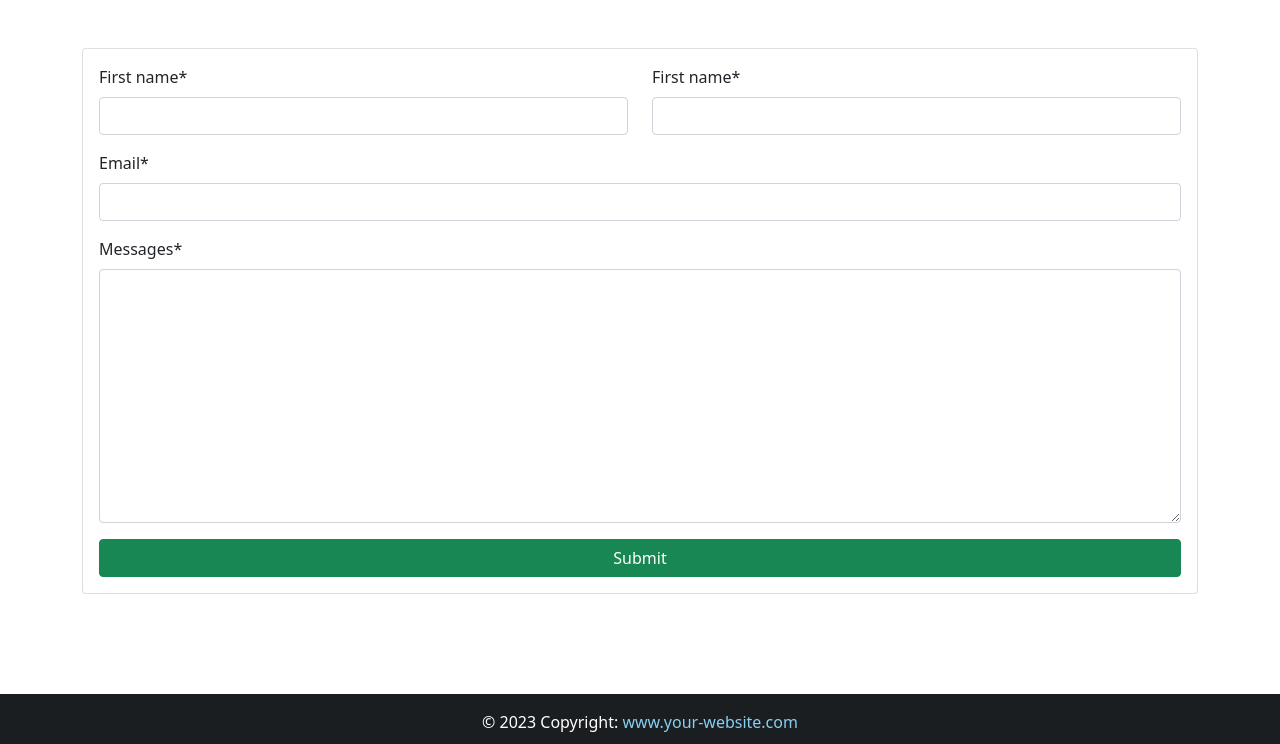
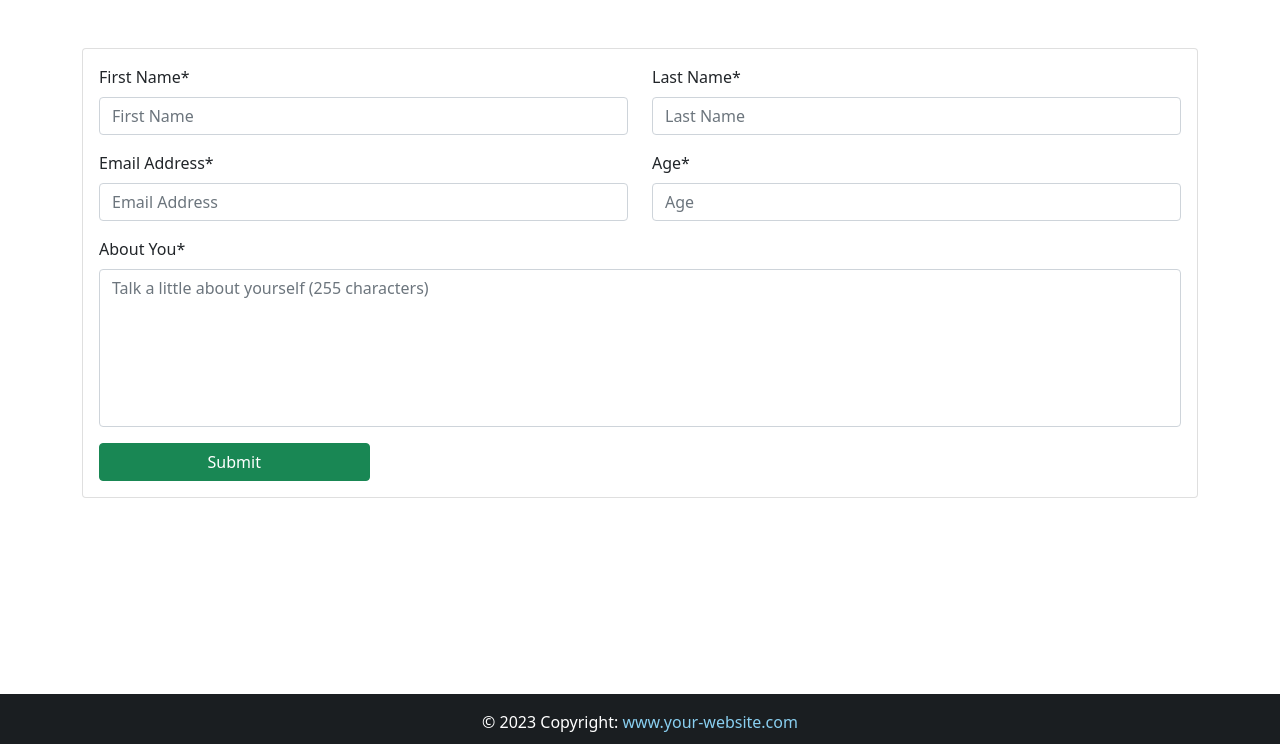
Before and after one commit to iamaliataie/django-human-resources, a Django app: page / in a window 1280 px wide. Shown: the part 56-800 px from the top of the page. Run offline with Django 4.2, Linux system fonts and the light colour scheme; some libraries are stand-ins or nearby versions.

Commit message:
form validation done

```diff
--- a/App/forms.py
+++ b/App/forms.py
@@ -1,8 +1,49 @@
 from django import forms
+from django.core.validators import RegexValidator, integer_validator
 from .models import Candidate
 
+class CandidateForm(forms.ModelForm):
 
-class CandidateForm(forms.ModelForm):
+    first_name = forms.CharField(
+        label="First Name",
+        max_length=100,
+        validators=[
+                RegexValidator(r'^[a-zA-ZÀ-ÿ\s]*$', message='Only letters are allowed'),
+                ],
+        widget=forms.TextInput(attrs={'placeholder': 'First Name'})
+    )
+    last_name = forms.CharField(
+        label="Last Name",
+        max_length=100,
+        validators=[
+                RegexValidator(
+                    r'^[a-zA-ZÀ-ÿ\s]*$',
+                    message='Only letters are allowed'
+                    )
+                ],
+        widget=forms.TextInput(attrs={'placeholder': 'Last Name'})
+    )
+    email = forms.CharField(
+        label="Email Address",
+        max_length=100,
+        validators=[
+                RegexValidator(
+                    r'^[a-zA-Z0-9.+_-]+@[a-zA-Z0-9._-]+\.[a-zA-Z]+$',
+                    message='Enter a valid email address'
+                    )
+                ],
+        widget=forms.TextInput(attrs={'placeholder': 'Email Address'})
+    )
+    age = forms.IntegerField(
+        label="Age",
+        min_value=20,
+        widget=forms.NumberInput(attrs={'placeholder': 'Age'})
+    )
+    messages = forms.CharField(
+        label="About You",
+        max_length=255,
+        widget=forms.Textarea(attrs={'placeholder': 'Talk a little about yourself (255 characters)', 'rows': 6, 'style': 'resize:none'})
+    )
     class Meta:
         model = Candidate
-        fields = '__all__'
+        fields = ["first_name", "last_name", "email", 'age', "messages"]
--- a/App/models.py
+++ b/App/models.py
@@ -6,6 +6,7 @@ class Candidate(models.Model):
     first_name = models.CharField(max_length=255)
     last_name = models.CharField(max_length=255)
     email = models.EmailField(max_length=255)
+    age = models.IntegerField(default=20,)
     messages = models.TextField()
     created_on = models.DateTimeField(auto_now_add=True)
 
--- a/App/templates/home.html
+++ b/App/templates/home.html
@@ -4,23 +4,26 @@
 
 {% block content %}
 <div class="container mt-5" style="width: 95%;">
-    <form method="post" class="card p-3 mt-3" autocomplete="off">
+    <form method="post" class="card p-3 mt-3" novalidate>
         {% csrf_token %}
         <div class="row">
             <div class="col col-6">
                 {{ form.first_name|as_crispy_field }}
             </div>
             <div class="col col-6">
-                {{ form.first_name|as_crispy_field }}
+                {{ form.last_name|as_crispy_field }}
             </div>
-            <div class="col-12">
+            <div class="col-6">
                 {{ form.email|as_crispy_field }}
+            </div>
+            <div class="col-6">
+                {{ form.age|as_crispy_field }}
             </div>
             <div class="col-12">
                 {{ form.messages|as_crispy_field }}
             </div>
         </div>
-        <button type="submit" class="btn btn-success">Submit</button>
+        <button type="submit" class="btn btn-success w-25">Submit</button>
     </form>
 
     {% if messages %}
```
Also changed, not shown: App/migrations/0002_candidate_age.py (added), App/migrations/0003_alter_candidate_age.py (added).
